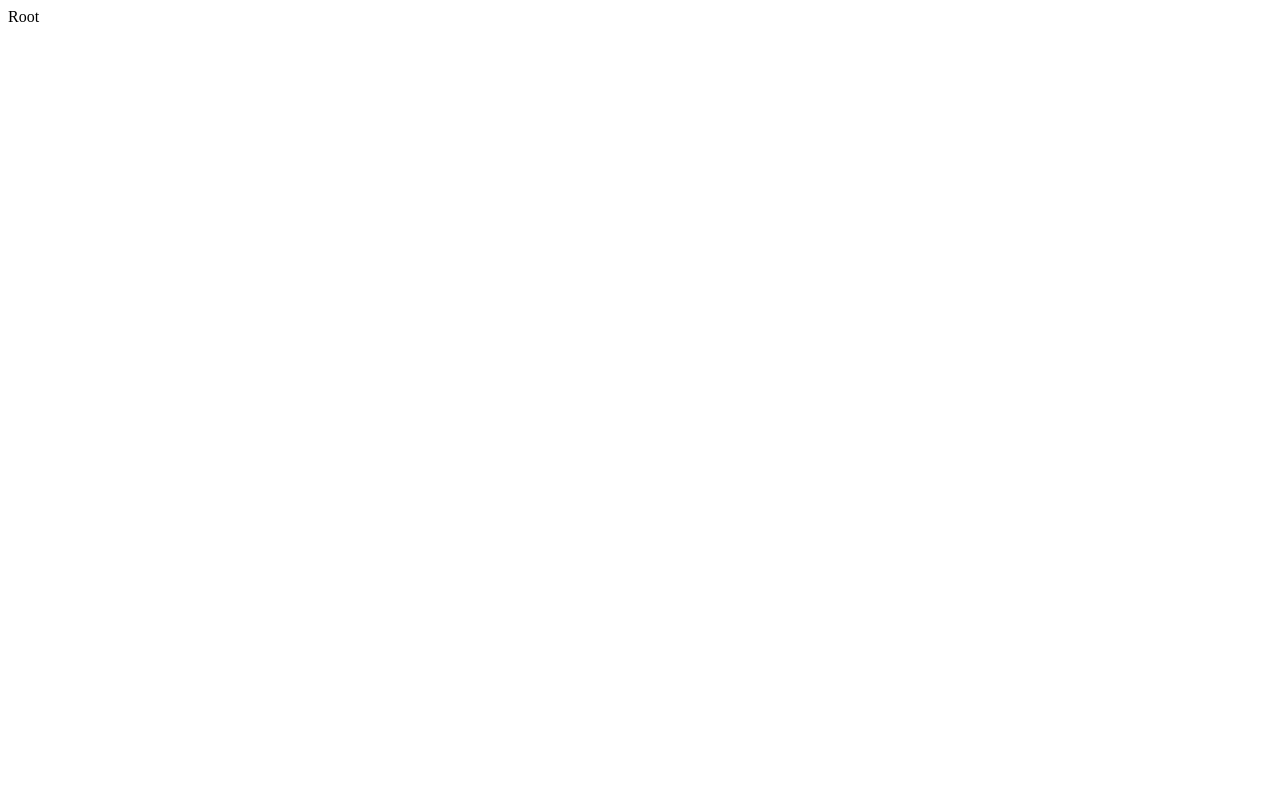
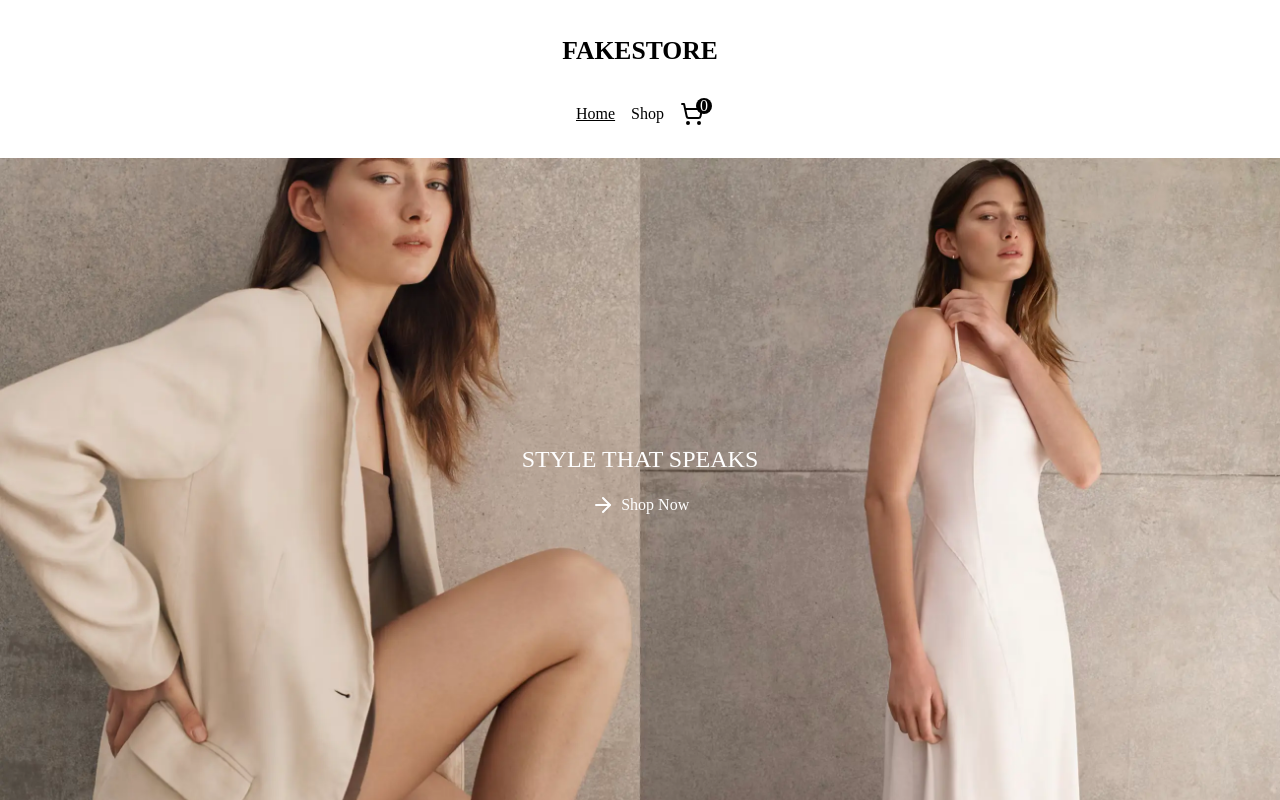
Before and after one commit to tuhindas56/top-shopping-cart, a React (Vite) app: page / in a window 1280 px wide. Built offline with nearby package versions, Linux system fonts and the light colour scheme.

Commit message:
feat: create home component

```diff
--- /dev/null
+++ b/src/components/Home.tsx
@@ -0,0 +1,55 @@
+import { ArrowRight } from "lucide-react"
+import { Link as RouterLink } from "react-router-dom"
+import styled from "styled-components"
+
+const Heading = styled.h2`
+  margin-bottom: 1rem;
+  font-weight: 400;
+  text-align: center;
+
+  @media screen and (max-width: 768px) {
+    color: black;
+  }
+`
+
+const Hero = styled.main`
+  display: flex;
+  flex-direction: column;
+  justify-content: center;
+  align-items: center;
+  background-image: url("/hero.webp");
+  background-position: top;
+  background-repeat: no-repeat;
+  background-size: cover;
+  padding: 8rem;
+  color: white;
+  flex: 1;
+
+  @media screen and (max-width: 768px) {
+    background-image: url("/hero_mobile.webp");
+  }
+`
+
+const Link = styled(RouterLink)`
+  display: flex;
+  align-items: center;
+  gap: 0.4rem;
+  color: white;
+
+  @media screen and (max-width: 768px) {
+    color: black;
+  }
+`
+
+const Home = () => {
+  return (
+    <Hero>
+      <Heading>STYLE THAT SPEAKS</Heading>
+      <Link to="/shop" viewTransition>
+        <ArrowRight style={{ display: "inline" }} />
+        Shop Now
+      </Link>
+    </Hero>
+  )
+}
+export default Home
--- a/src/routes.tsx
+++ b/src/routes.tsx
@@ -1,5 +1,19 @@
-import Root from "./Root"
+import { RouteObject } from "react-router-dom"
+import Home from "./components/Home"
+import Root from "./components/Root"
 
-const routes = [{ path: "/", element: <Root />, errorElement: <h1>Page not found.</h1> }]
+const routes: RouteObject[] = [
+  {
+    path: "/",
+    element: <Root />,
+    errorElement: <h1>Page not found.</h1>,
+    children: [
+      {
+        index: true,
+        element: <Home />,
+      },
+    ],
+  },
+]
 
 export default routes
```
Also changed, not shown: public/hero.webp (added), public/hero_mobile.webp (added).
